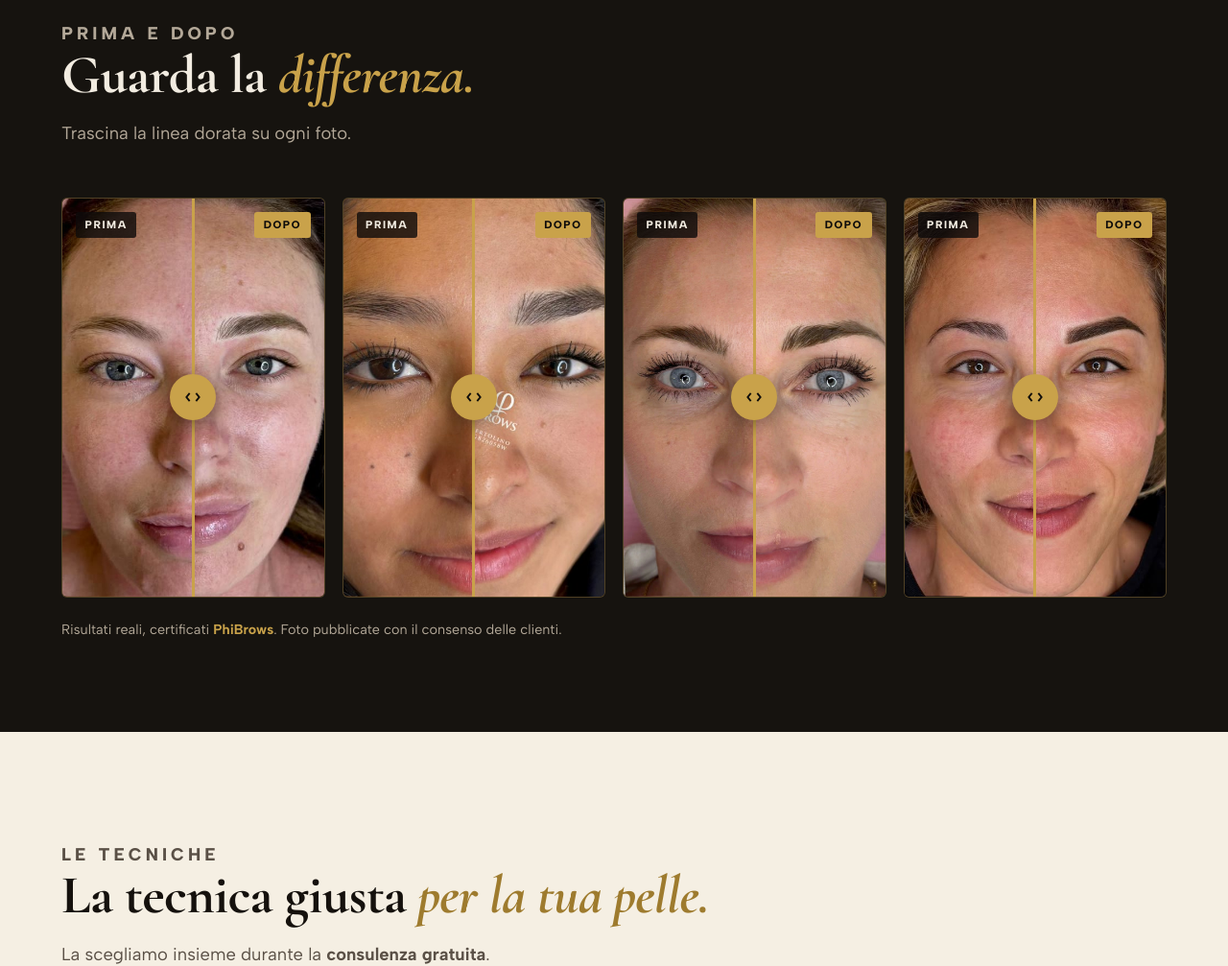
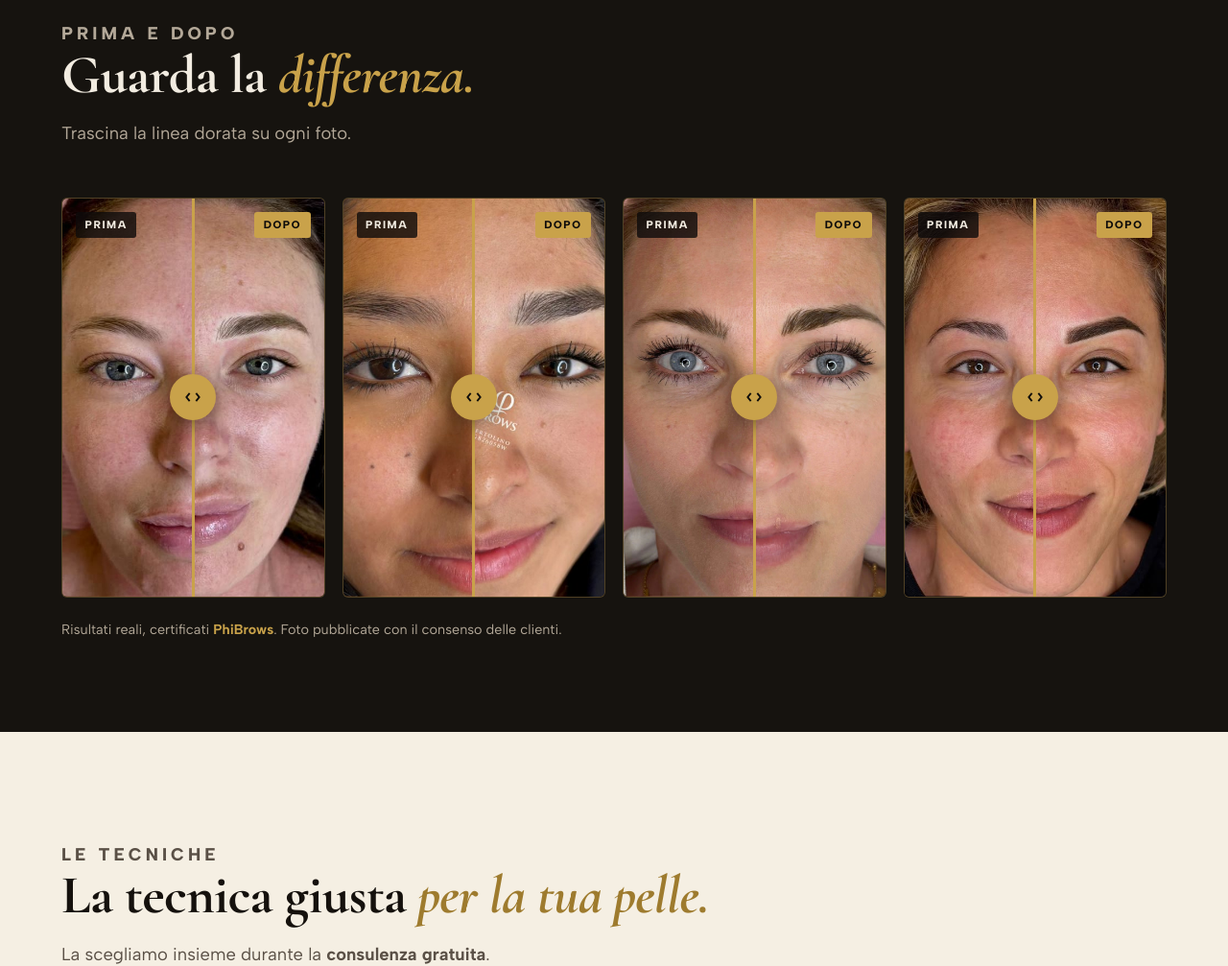
Before and after one commit to vannarellifabrizio-hash/giorgiana-landing, a plain HTML site: page index.html in a window 1280 px wide. Shown: the part 1260-2267 px from the top of the page at 96% size. Drawn offline with nearby package versions, Linux system fonts and the light colour scheme.

Commit message:
Allinea gli occhi della terza coppia prima/dopo
Co-Authored-By: Claude Opus 5.5 <noreply@anthropic.com>

```diff
--- a/index.html
+++ b/index.html
@@ -516,8 +516,8 @@ fbq('track', 'ViewContent');
         </figure>
         <figure>
           <div class="ba-slider" data-ba>
-            <div class="ba-img ba-after"><img src="img/caso2-dopo-v3.jpg" width="480" height="729" loading="lazy" decoding="async" alt="Sopracciglia dopo il trattamento, caso 3"></div>
-            <div class="ba-img ba-before"><img src="img/caso2-prima-v3.jpg" width="480" height="729" loading="lazy" decoding="async" alt="Sopracciglia prima del trattamento, caso 3"></div>
+            <div class="ba-img ba-after"><img src="img/caso2-dopo-v4.jpg" width="480" height="729" loading="lazy" decoding="async" alt="Sopracciglia dopo il trattamento, caso 3"></div>
+            <div class="ba-img ba-before"><img src="img/caso2-prima-v4.jpg" width="480" height="729" loading="lazy" decoding="async" alt="Sopracciglia prima del trattamento, caso 3"></div>
             <span class="ba-tag before">Prima</span>
             <span class="ba-tag after">Dopo</span>
             <div class="ba-divider"><div class="ba-handle" tabindex="0" role="slider" aria-label="Trascina per confrontare prima e dopo" aria-valuemin="0" aria-valuemax="100" aria-valuenow="50"><svg viewBox="0 0 24 24" fill="none" stroke="currentColor" stroke-width="2.2"><path d="M8 7l-4 5 4 5M16 7l4 5-4 5"/></svg></div></div>
```
Also changed, not shown: img/caso2-dopo-v4.jpg (added), img/caso2-prima-v4.jpg (added).
